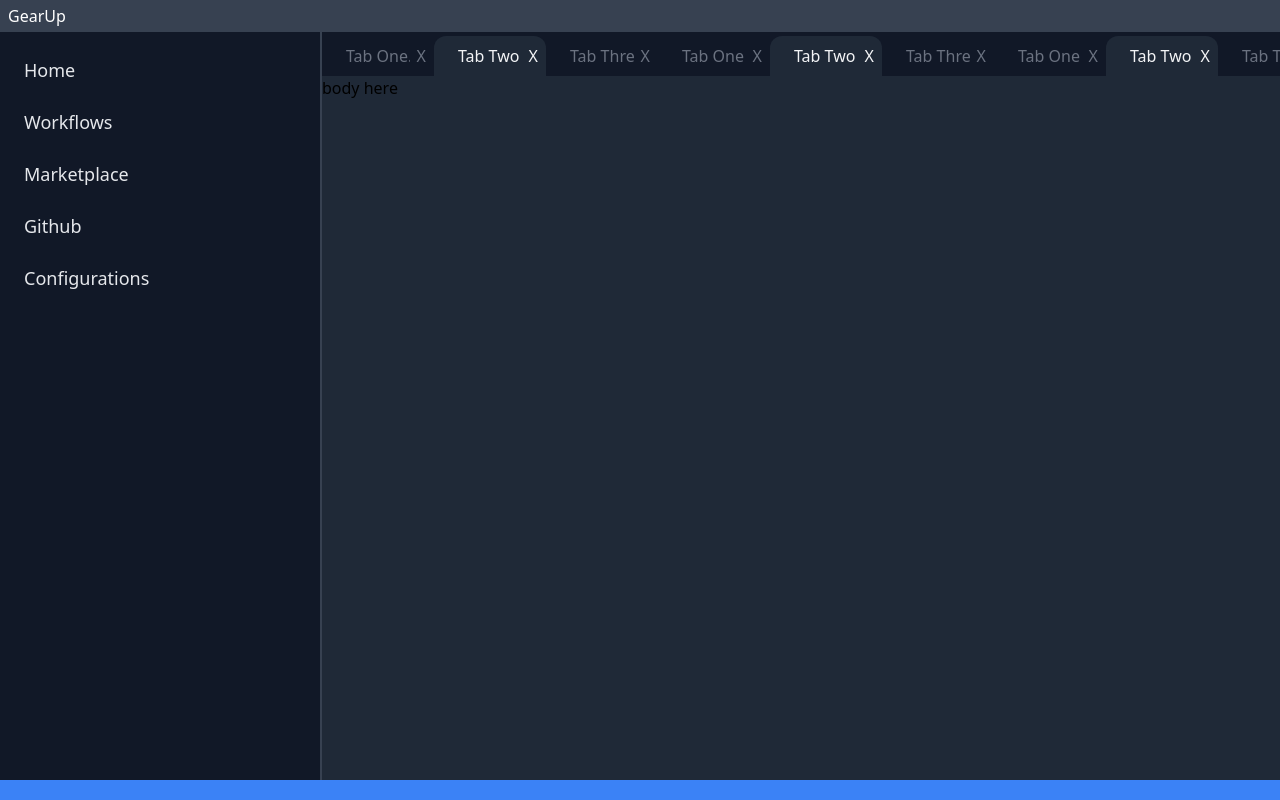
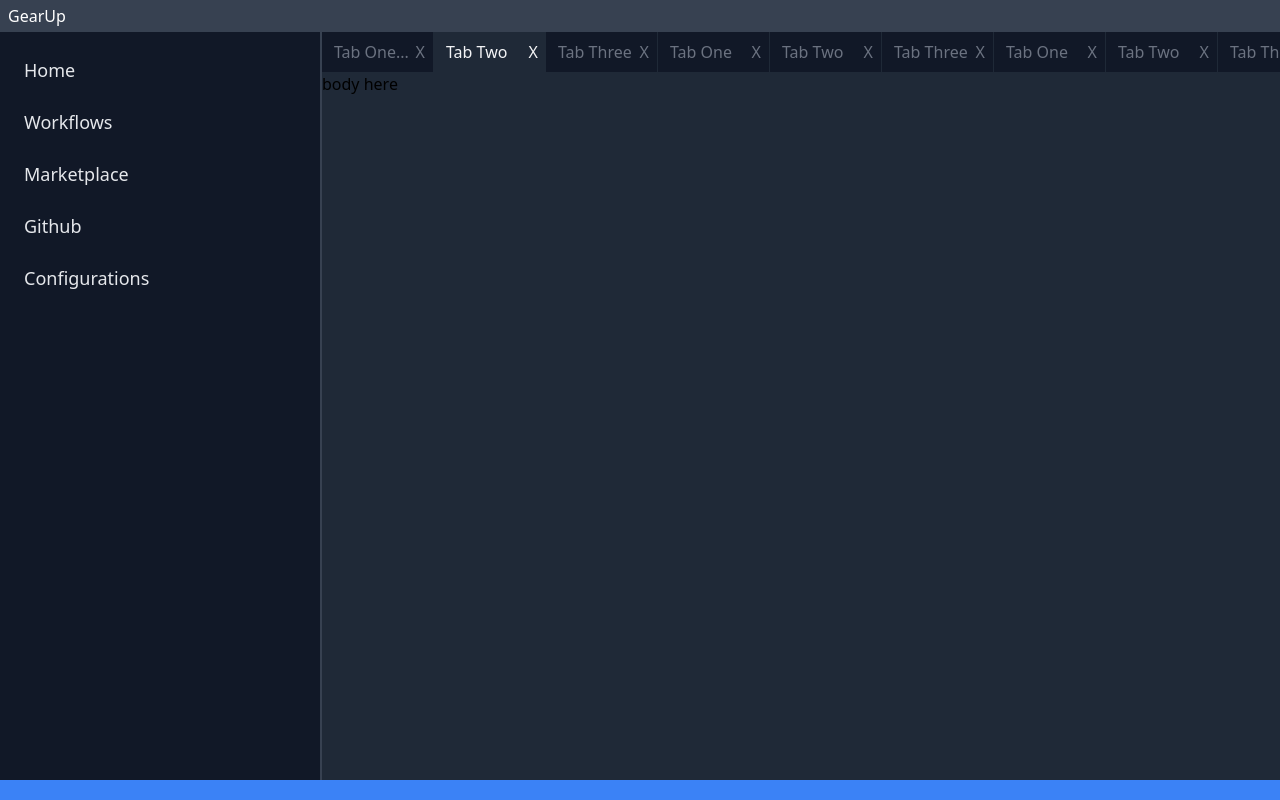
Before and after one commit to ndaba1/electron-app, a Vue app: page / in a window 1280 px wide. Built offline with nearby package versions, Linux system fonts and the light colour scheme.

Commit message:
commit: removed rounded tabs

```diff
--- a/src/components/Layout.vue
+++ b/src/components/Layout.vue
@@ -20,13 +20,15 @@
       <div
         class="h-screen flex-1 flex-shrink bg-gray-900 overflow-y-hidden border-l-2 border-gray-700"
       >
-        <div class="pt-9">
+        <div class="pt-8">
           <template class="flex">
             <div v-for="tab in tabs" :key="tab.heading" class="flex">
               <div
-                class="tab p-3 px-6 w-28 cursor-pointer rounded-t-xl flex items-center relative"
+                class="tab p-3 pr-6 w-28 cursor-pointer flex items-center relative"
                 :class="
-                  tab.active ? 'bg-gray-800 text-gray-100' : 'text-gray-500'
+                  tab.active
+                    ? 'bg-gray-800 text-gray-100 '
+                    : 'text-gray-500 border-r border-gray-800'
                 "
                 @click="console.log('Hello')"
               >
@@ -89,7 +91,7 @@ export default defineComponent({
         {
           heading: "Tab Two",
           ctx: "Home",
-          active: true,
+          active: false,
         },
         {
           heading: "Tab Three",
@@ -104,7 +106,7 @@ export default defineComponent({
         {
           heading: "Tab Two",
           ctx: "Home",
-          active: true,
+          active: false,
         },
         {
           heading: "Tab Three",
```
